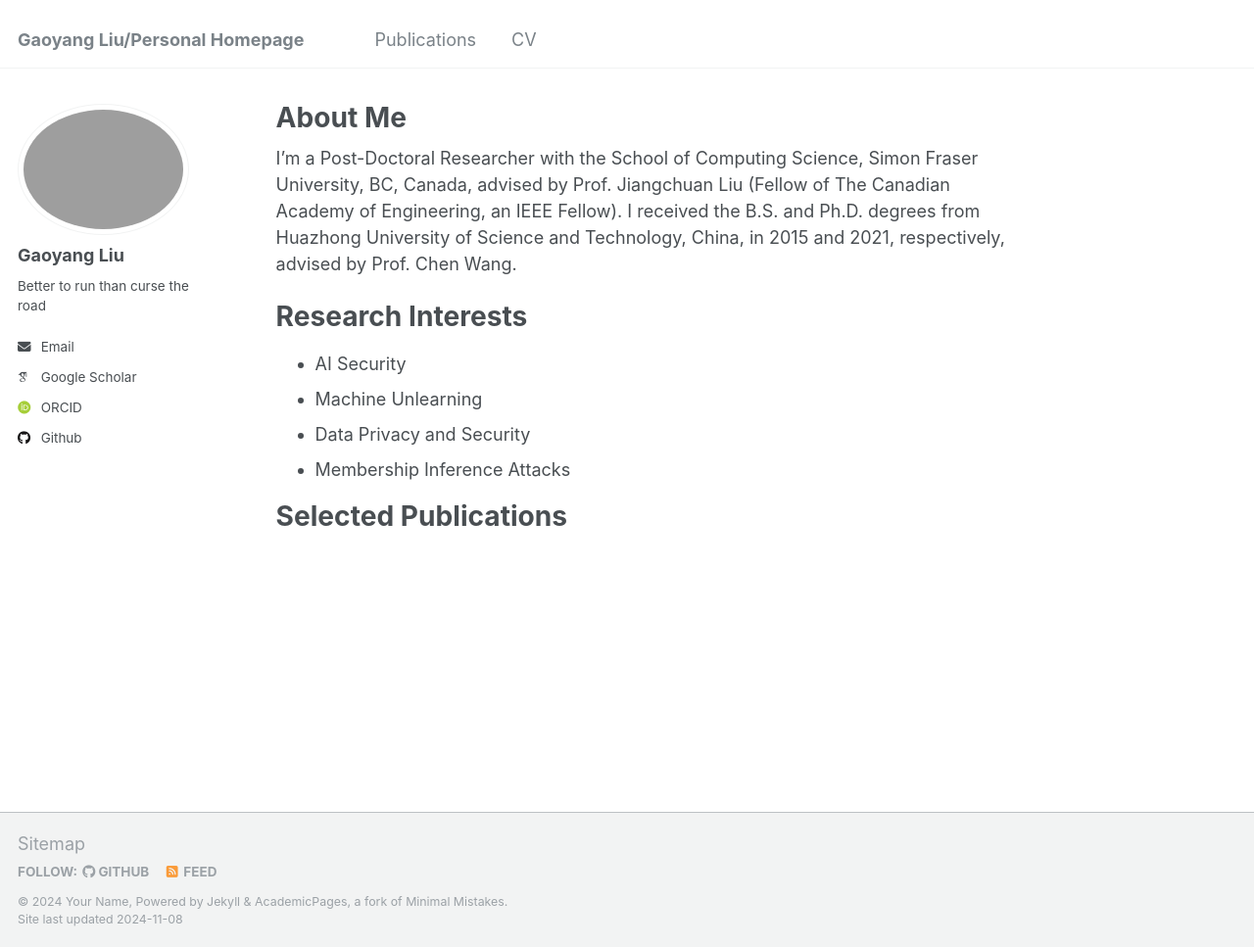
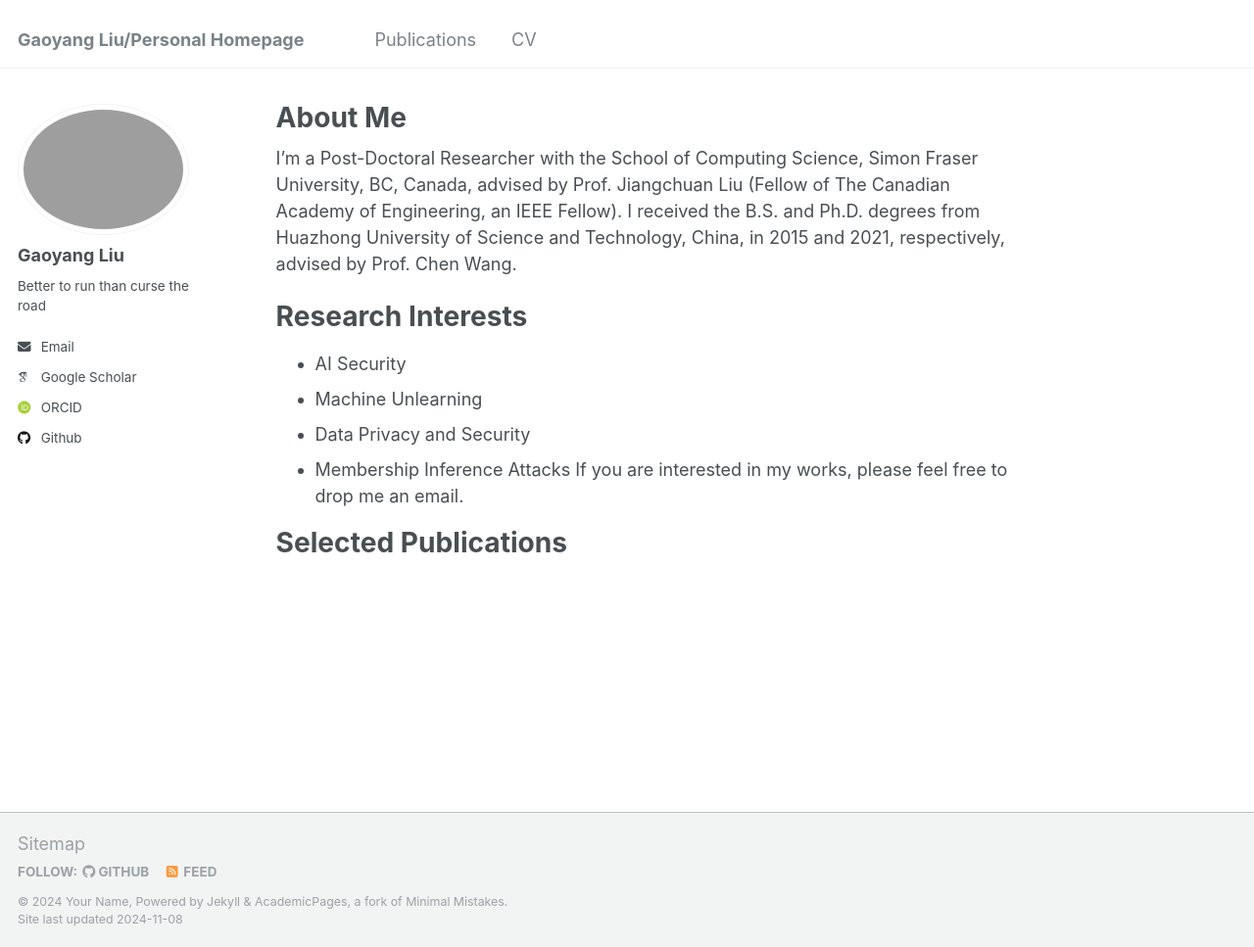
Before and after one commit to gyliu1991/gyliu1991.github.io, a Jekyll site: the page built from _pages/about.md, in a window 1280 px wide and 967 px high. Shown: the whole window at 98% size. Built offline with Jekyll 4.4.1, drawn with Linux system fonts in a browser that asks for light colours; some web fonts are replaced.

Commit message:
Update about.md

```diff
--- a/_pages/about.md
+++ b/_pages/about.md
@@ -15,6 +15,9 @@ Research Interests
 * Machine Unlearning
 * Data Privacy and Security
 * Membership Inference Attacks
+If you are interested in my works, please feel free to drop me an email.
+
+
 
 Selected Publications
 ====
```
